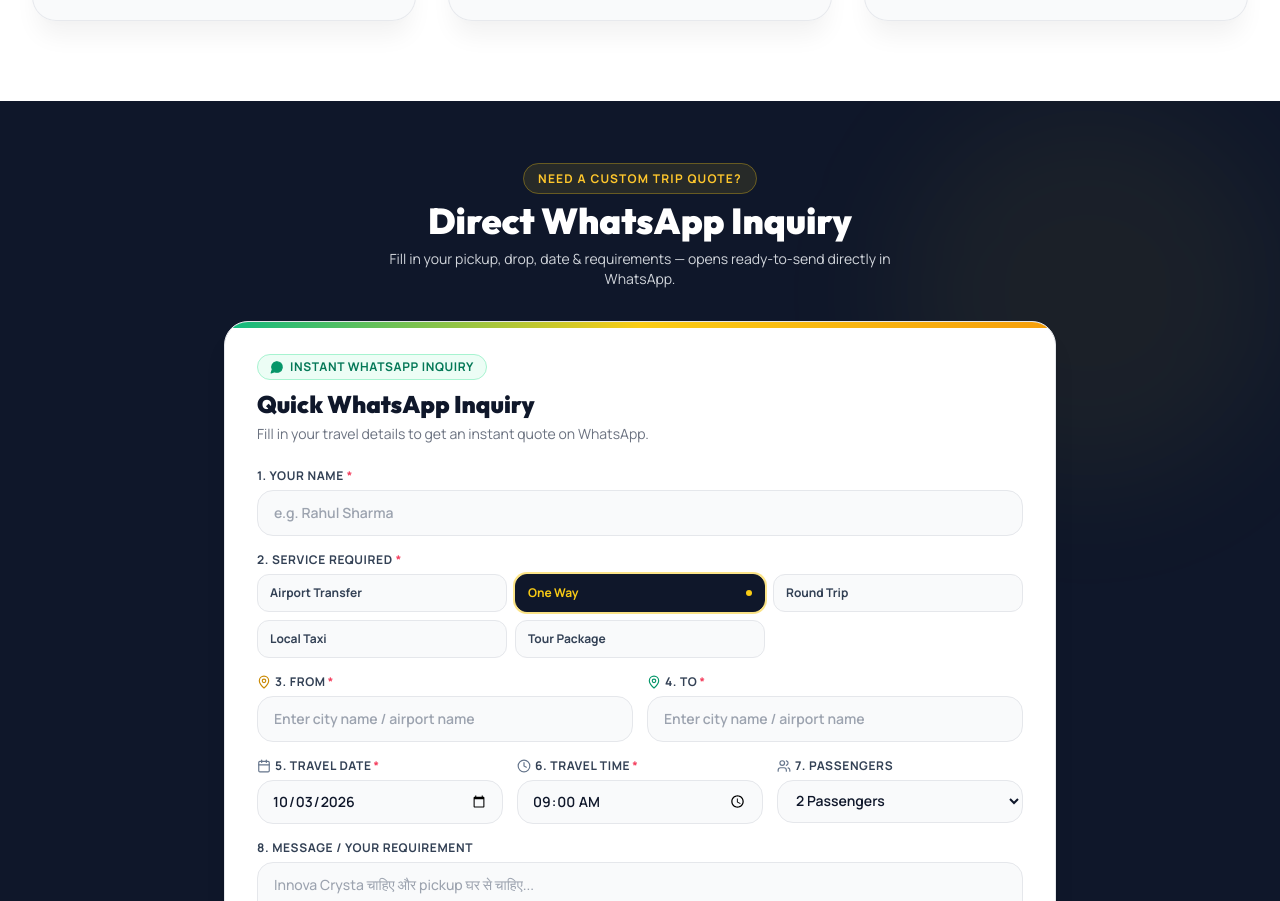
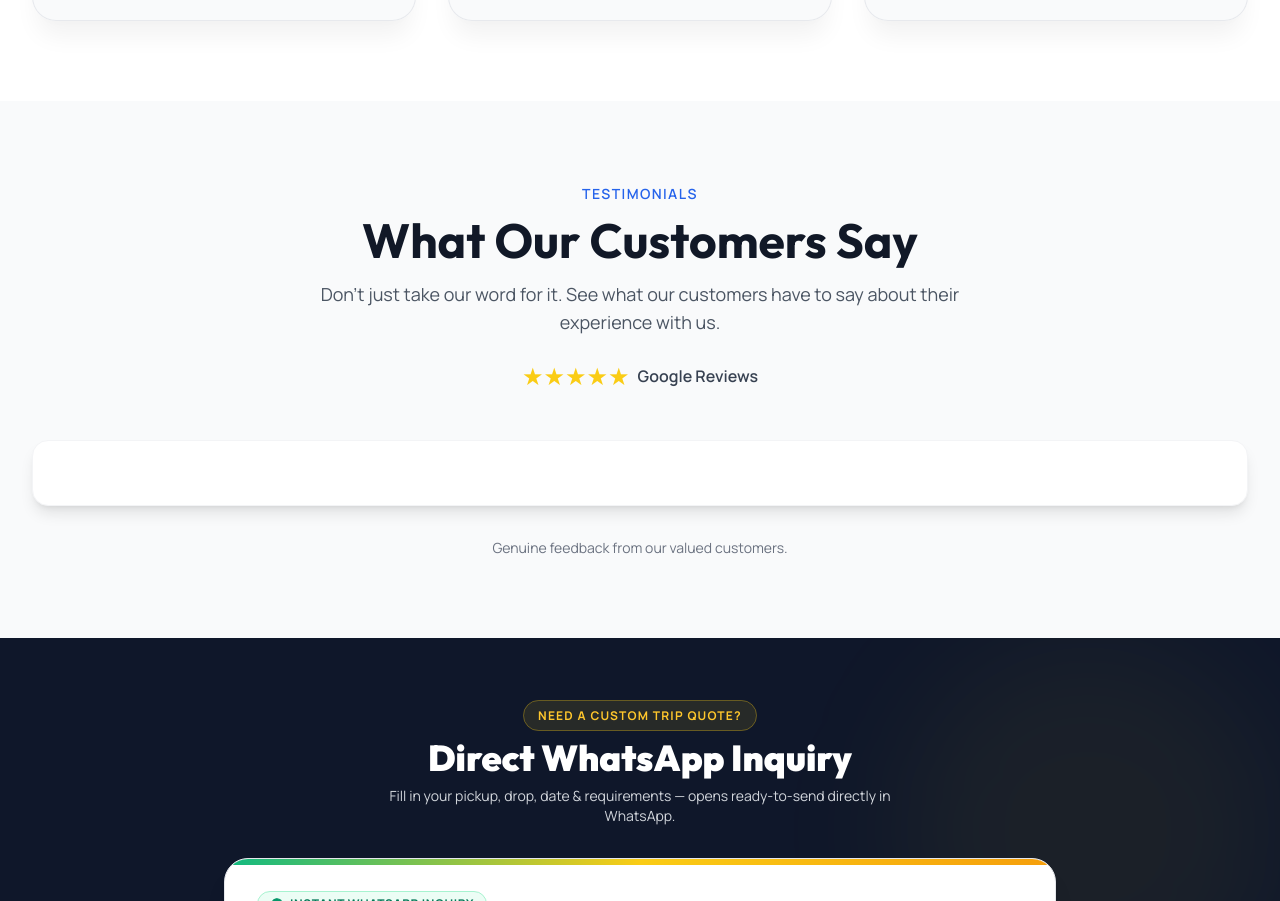
Before and after one commit to rohitmaurya07/happy-tour-travels, a React (Vite) app in the folder frontend/: page / in a window 1280 px wide. Shown: the part 8989-9890 px from the top of the page. Built offline with nearby package versions, Linux system fonts and the light colour scheme; no server answers.

Commit message:
added reviews

```diff
--- /dev/null
+++ b/frontend/src/components/GoogleReviews.jsx
@@ -0,0 +1,64 @@
+import { useEffect } from "react";
+
+export default function GoogleReviews() {
+  useEffect(() => {
+    const scriptId = "elfsight-platform-script";
+
+    if (!document.getElementById(scriptId)) {
+      const script = document.createElement("script");
+      script.id = scriptId;
+      script.src = "https://elfsightcdn.com/platform.js";
+      script.async = true;
+      document.body.appendChild(script);
+    }
+  }, []);
+
+  return (
+    <section className="bg-gray-50 py-20 px-4 sm:px-6 lg:px-8">
+      <div className="max-w-7xl mx-auto">
+
+        {/* Section Heading */}
+        <div className="text-center mb-12">
+          <span className="inline-block text-sm font-semibold tracking-widest uppercase text-blue-600 mb-3">
+            Testimonials
+          </span>
+
+          <h2 className="text-3xl sm:text-4xl lg:text-5xl font-bold text-gray-900 mb-4">
+            What Our Customers Say
+          </h2>
+
+          <p className="text-gray-600 text-base sm:text-lg max-w-2xl mx-auto">
+            Don't just take our word for it. See what our customers
+            have to say about their experience with us.
+          </p>
+
+          {/* Rating */}
+          <div className="flex items-center justify-center gap-2 mt-6">
+            <div className="flex text-yellow-400 text-2xl">
+              ★★★★★
+            </div>
+            <span className="text-gray-700 font-semibold">
+              Google Reviews
+            </span>
+          </div>
+        </div>
+
+        {/* Reviews Widget */}
+        <div className="bg-white rounded-2xl shadow-lg border border-gray-100 p-4 sm:p-8">
+          <div
+            className="elfsight-app-80ce6747-2e5b-494e-a405-88d6566c5064"
+            data-elfsight-app-lazy
+          ></div>
+        </div>
+
+        {/* Bottom Text */}
+        <div className="text-center mt-8">
+          <p className="text-sm text-gray-500">
+            Genuine feedback from our valued customers.
+          </p>
+        </div>
+
+      </div>
+    </section>
+  );
+}
--- a/frontend/src/pages/HomePage.jsx
+++ b/frontend/src/pages/HomePage.jsx
@@ -7,13 +7,13 @@ import Fleet from '../components/Fleet';
 import LocalTaxiRates from '../components/LocalTaxiRates';
 import WhatsAppInquiryForm from '../components/WhatsAppInquiryForm';
 import LocalSeoSection from '../components/LocalSeoSection';
+import GoogleReviews from '../components/GoogleReviews';
 
 export default function HomePage() {
   return (
     <div>
       {/* Hero Section with Global Search Bar */}
       <Hero />
-
       {/* Popular Routes Section (9 Category Cards with Direct Search Links) */}
       <PopularRoutesSection />
 
@@ -28,6 +28,9 @@ export default function HomePage() {
 
       {/* Local Taxi Hourly Rental Rates (4h/40km & 8h/80km) */}
       <LocalTaxiRates />
+
+      <GoogleReviews/>
+
 
       {/* Quick WhatsApp Inquiry Form Section */}
       <section className="py-16 bg-slate-900 text-white relative overflow-hidden">
@@ -48,6 +51,7 @@ export default function HomePage() {
         </div>
       </section>
 
+
       {/* Local SEO Section */}
       <LocalSeoSection />
     </div>
```
